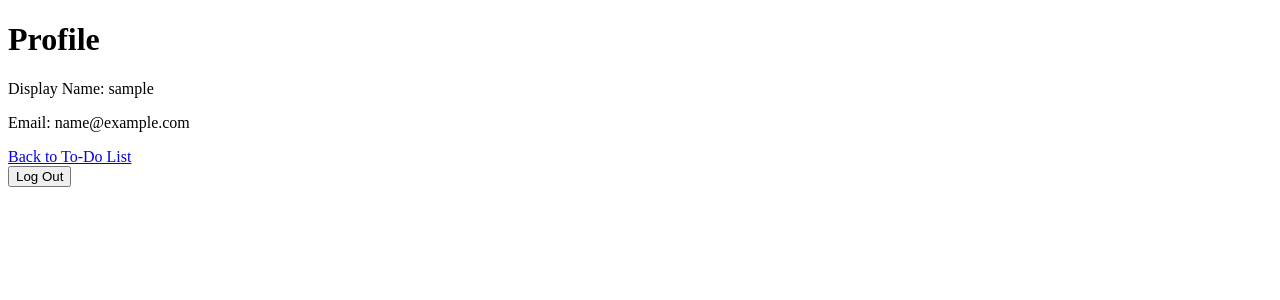
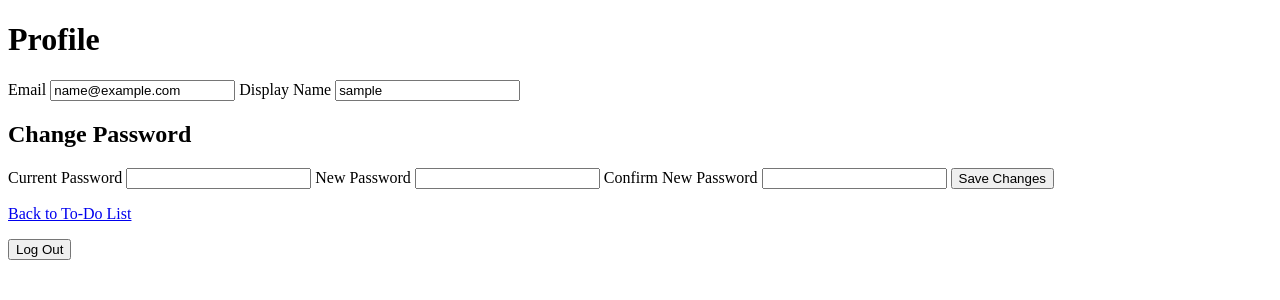
Before and after one commit to jasper-espartero-upv/CMSC128_Lab_1_CRUD, a Flask app: page /profile in a window 1280 px wide. Shown: the top 300 px of the page. Run offline with Flask 3, Linux system fonts and the light colour scheme; the visitor is signed in with stand-in values (Sample User, id 1); data comes from the database, SQL or seed files in the repository.

Commit message:
feat: implement profile update logic

```diff
--- a/app.py
+++ b/app.py
@@ -357,6 +357,9 @@ def updateCheckmark(id):
 
 @app.route("/login", methods=["GET", "POST"])
 def login():
+    if "user_id" in session:
+        return redirect("/")
+
     if request.method == "POST":
         email = request.form["email"]
         password = request.form["password"]
@@ -384,6 +387,9 @@ def login():
 
 @app.route("/register", methods=["GET", "POST"])
 def register():
+    if "user_id" in session:
+        return redirect("/")
+
     if request.method == "POST":
         email = request.form["email"]
         display_name = request.form["display_name"]
@@ -425,7 +431,7 @@ def logout():
 
     return redirect("/login")
 
-@app.route("/profile")
+@app.route("/profile", methods=["GET", "POST"])
 def profile():
     if "user_id" not in session:
         return redirect("/login")
@@ -437,10 +443,97 @@ def profile():
         (session["user_id"],)
     ).fetchone()
 
+    if request.method == "POST":
+        email = request.form["email"]
+        display_name = request.form["display_name"]
+
+        current_password = request.form["current_password"]
+        new_password = request.form["new_password"]
+        confirm_password = request.form["confirm_password"]
+
+        if not email or not display_name:
+            conn.close()
+            flash("Email and display name are required.")
+            return redirect("/profile")
+
+        existing_user = conn.execute(
+            "SELECT id FROM users WHERE email = ? AND id != ?",
+            (email, session["user_id"])
+        ).fetchone()
+
+        if existing_user:
+            conn.close()
+            flash("That email is already being used.")
+            return redirect("/profile")
+
+        if new_password or confirm_password or current_password:
+
+            if not current_password:
+                conn.close()
+                flash("Enter your current password to change your password.")
+                return redirect("/profile")
+
+            if not check_password_hash(user["password"], current_password):
+                conn.close()
+                flash("Current password is incorrect.")
+                return redirect("/profile")
+
+            if not new_password:
+                conn.close()
+                flash("Enter a new password.")
+                return redirect("/profile")
+
+            if len(new_password) < 8:
+                conn.close()
+                flash("New password must be at least 8 characters.")
+                return redirect("/profile")
+
+            if new_password != confirm_password:
+                conn.close()
+                flash("New passwords do not match.")
+                return redirect("/profile")
+
+            password_hash = generate_password_hash(new_password)
+
+            conn.execute(
+                """
+                UPDATE users
+                SET email = ?, display_name = ?, password = ?
+                WHERE id = ?
+                """,
+                (
+                    email,
+                    display_name,
+                    password_hash,
+                    session["user_id"]
+                )
+            )
+
+        else:
+            conn.execute(
+                """
+                UPDATE users
+                SET email = ?, display_name = ?
+                WHERE id = ?
+                """,
+                (
+                    email,
+                    display_name,
+                    session["user_id"]
+                )
+            )
+
+        conn.commit()
+        conn.close()
+
+        session["display_name"] = display_name
+
+        flash("Profile updated successfully!")
+        return redirect("/profile")
+
     conn.close()
 
     return render_template("profile.html", user=user)
-
 
 # ==================== RUN APPLICATION ====================
 
--- a/templates/profile.html
+++ b/templates/profile.html
@@ -9,10 +9,57 @@
 
     <h1>Profile</h1>
 
-    <p>Display Name: {{ user["display_name"] }}</p>
-    <p>Email: {{ user["email"] }}</p>
+    {% with messages = get_flashed_messages() %}
+        {% for message in messages %}
+            <p>{{ message }}</p>
+        {% endfor %}
+    {% endwith %}
 
-    <a href="/">Back to To-Do List</a>
+    <form action="/profile" method="POST">
+
+        <label>Email</label>
+        <input
+            type="email"
+            name="email"
+            value="{{ user['email'] }}"
+            required
+        >
+
+        <label>Display Name</label>
+        <input
+            type="text"
+            name="display_name"
+            value="{{ user['display_name'] }}"
+            required
+        >
+
+        <h2>Change Password</h2>
+
+        <label>Current Password</label>
+        <input
+            type="password"
+            name="current_password"
+        >
+
+        <label>New Password</label>
+        <input
+            type="password"
+            name="new_password"
+        >
+
+        <label>Confirm New Password</label>
+        <input
+            type="password"
+            name="confirm_password"
+        >
+
+        <button type="submit">Save Changes</button>
+
+    </form>
+
+    <p>
+        <a href="/">Back to To-Do List</a>
+    </p>
 
     <form action="/logout" method="POST">
         <button type="submit">Log Out</button>
```
